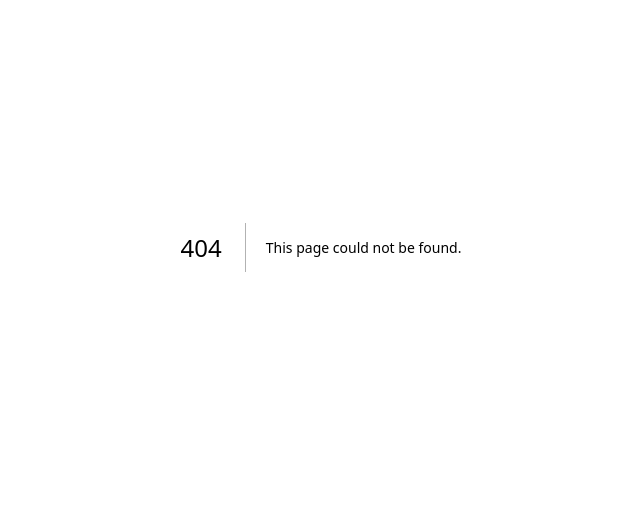
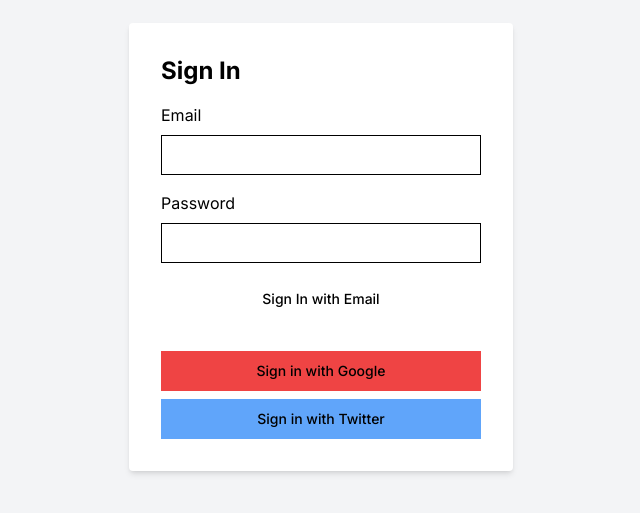
Before and after one commit to statementsapp/aic, a Next.js app: page /auth/signin in a window 1280 px wide. Before the commit this address had no page. Shown: the part 153-666 px from the top of the page, without its empty margins (319-959 px from the left). Built offline with nearby package versions, Linux system fonts and the light colour scheme.

Commit message:
email sw

```diff
--- a/app/api/auth/[...nextauth]/route.ts
+++ b/app/api/auth/[...nextauth]/route.ts
@@ -1,17 +1,28 @@
 import NextAuth from 'next-auth'
+import GoogleProvider from 'next-auth/providers/google'
+import TwitterProvider from 'next-auth/providers/twitter'
 import CredentialsProvider from 'next-auth/providers/credentials'
 
 const handler = NextAuth({
   providers: [
+    GoogleProvider({
+      clientId: process.env.GOOGLE_CLIENT_ID!,
+      clientSecret: process.env.GOOGLE_CLIENT_SECRET!,
+    }),
+    TwitterProvider({
+      clientId: process.env.TWITTER_CLIENT_ID!,
+      clientSecret: process.env.TWITTER_CLIENT_SECRET!,
+      version: "2.0", // opt-in to Twitter OAuth 2.0
+    }),
     CredentialsProvider({
+      // Keep your existing CredentialsProvider configuration
       name: 'Credentials',
       credentials: {
         email: { label: "Email", type: "email" },
         password: { label: "Password", type: "password" }
       },
       async authorize(credentials) {
-        // Add your own logic here to find the user from your database
-        // This is just a placeholder example
+        // Your existing authorization logic
         if (credentials?.email === "user@example.com" && credentials?.password === "password") {
           return { id: "1", name: "User", email: "user@example.com" }
         }
--- /dev/null
+++ b/app/api/send-email.ts
@@ -0,0 +1,40 @@
+import { NextApiRequest, NextApiResponse } from 'next'
+import { Resend } from 'resend'
+
+const resend = new Resend(process.env.RESEND_API_KEY)
+
+export default async function handler(req: NextApiRequest, res: NextApiResponse) {
+  if (req.method === 'POST') {
+    const { to, confirmationNumber, productType, price } = req.body
+
+    try {
+      const { data, error } = await resend.emails.send({
+        from: 'UseAI.th <noreply@useai.th>',
+        to: [to],
+        subject: 'Order Confirmation - UseAI.th',
+        html: `
+          <h1>Thank you for your order!</h1>
+          <p>Your order details:</p>
+          <ul>
+            <li>Confirmation Number: ${confirmationNumber}</li>
+            <li>Product Type: ${productType}</li>
+            <li>Price: ${price} THB</li>
+          </ul>
+          <p>We'll process your order shortly. If you have any questions, please contact our support team.</p>
+          <p>Best regards,<br>The UseAI.th Team</p>
+        `,
+      })
+
+      if (error) {
+        return res.status(400).json({ error: error.message })
+      }
+
+      return res.status(200).json({ data })
+    } catch (error) {
+      return res.status(500).json({ error: 'An unexpected error occurred while sending the email' })
+    }
+  } else {
+    res.setHeader('Allow', ['POST'])
+    res.status(405).end(`Method ${req.method} Not Allowed`)
+  }
+}
--- /dev/null
+++ b/app/api/send-email/route.ts
@@ -0,0 +1,25 @@
+import { NextResponse } from 'next/server'
+import { sendConfirmationEmail } from '../../services/email'
+
+export async function POST(request: Request) {
+  const body = await request.json()
+  const { to, confirmationNumber, productType, price } = body
+
+  console.log('Attempting to send email:', { to, confirmationNumber, productType, price })
+
+  const result = await sendConfirmationEmail({
+    to,
+    confirmationNumber,
+    productType,
+    price,
+  })
+
+  console.log('Email send result:', result)
+
+  if (result.error) {
+    console.error('Error sending email:', result.message)
+    return NextResponse.json({ error: result.message }, { status: 500 })
+  }
+
+  return NextResponse.json({ success: true, data: result.data })
+}
--- /dev/null
+++ b/app/auth/signin/page.tsx
@@ -0,0 +1,71 @@
+'use client'
+
+import { signIn } from 'next-auth/react'
+import { useState } from 'react'
+import { useRouter } from 'next/navigation'
+import { Button } from '../../components/ui/button'
+import { Input } from '../../components/ui/input'
+
+export default function SignIn() {
+  const [email, setEmail] = useState('')
+  const [password, setPassword] = useState('')
+  const router = useRouter()
+
+  const handleSubmit = async (e: React.FormEvent) => {
+    e.preventDefault()
+    const result = await signIn('credentials', {
+      redirect: false,
+      email,
+      password,
+    })
+    if (result?.error) {
+      // Handle error
+      console.error(result.error)
+    } else {
+      router.push('/checkout')
+    }
+  }
+
+  const handleSocialSignIn = (provider: string) => {
+    signIn(provider, { callbackUrl: '/checkout' })
+  }
+
+  return (
+    <div className="flex justify-center items-center min-h-screen bg-gray-100">
+      <div className="bg-white p-8 rounded shadow-md w-96">
+        <h1 className="text-2xl font-bold mb-4">Sign In</h1>
+        <form onSubmit={handleSubmit} className="mb-4">
+          <div className="mb-4">
+            <label htmlFor="email" className="block mb-2">Email</label>
+            <Input
+              id="email"
+              type="email"
+              value={email}
+              onChange={(e) => setEmail(e.target.value)}
+              required
+            />
+          </div>
+          <div className="mb-4">
+            <label htmlFor="password" className="block mb-2">Password</label>
+            <Input
+              id="password"
+              type="password"
+              value={password}
+              onChange={(e) => setPassword(e.target.value)}
+              required
+            />
+          </div>
+          <Button type="submit" className="w-full mb-4">Sign In with Email</Button>
+        </form>
+        <div className="flex flex-col space-y-2">
+          <Button onClick={() => handleSocialSignIn('google')} className="w-full bg-red-500 hover:bg-red-600">
+            Sign in with Google
+          </Button>
+          <Button onClick={() => handleSocialSignIn('twitter')} className="w-full bg-blue-400 hover:bg-blue-500">
+            Sign in with Twitter
+          </Button>
+        </div>
+      </div>
+    </div>
+  )
+}
--- a/app/checkout/CheckoutContent.tsx
+++ b/app/checkout/CheckoutContent.tsx
@@ -16,6 +16,7 @@
 import { abbreviateFileName } from '../utils/helpers'
 import { z } from 'zod'
 import { signIn, useSession } from 'next-auth/react'
+import { sendConfirmationEmail } from '../services/email'
 
 function ThemeSwitcher() {
   const { theme, setTheme } = useTheme()
@@ -89,8 +90,21 @@
       const result = await response.json()
 
       if (result.success) {
+        // Send confirmation email
+        const emailResponse = await fetch('/api/send-email', {
+          method: 'POST',
+          headers: { 'Content-Type': 'application/json' },
+          body: JSON.stringify({
+            to: email,
+            confirmationNumber: result.data.confirmationNumber,
+            productType,
+            price,
+          }),
+        })
+        const emailResult = await emailResponse.json()
+
         let toastMessage = `Your confirmation number is: ${result.data.confirmationNumber}.`
-        if (result.data.emailInfo.error) {
+        if (emailResult.error) {
           toastMessage += " However, there was an issue sending the confirmation email. Please contact support if you don't receive it shortly."
         } else {
           toastMessage += ' A confirmation email has been sent.'
@@ -154,7 +168,7 @@
       <header className="flex justify-between items-center py-8 relative container mx-auto px-4">
         <div className="flex items-center">
           <Sparkles className="w-8 h-8 mr-2" />
-          <span className="text-2xl font-bold tracking-tight">UseAI.th</span>
+          <span className="text-2xl font-bold tracking-tight">UseAI.in.th</span>
         </div>
         <div className="absolute left-1/4 top-0 transform -translate-x-1/2">
           <ThemeSwitcher />
@@ -248,6 +262,27 @@
                 <p className="text-sm text-green-400 mb-2">Promo code applied!</p>
               )}
               <p className="text-xs mb-4 font-light">One-time payment</p>
+              {session ? (
+                <Button
+                  onClick={handleCheckout}
+                  disabled={isLoading}
+                  className={`w-full py-2 text-sm font-light border-2 border-white flex items-center justify-center mb-2 ${getThemeClasses()}`}
+                >
+                  {isLoading ? 'Processing...' : (
+                    <>
+                      <Image
+                        src="/thaiqrpayment.png"
+                        alt="Thai QR Payment"
+                        width={20}
+                        height={20}
+                        className="mr-2"
+                      />
+                      Checkout
+                    </>
+                  )}
+                </Button>
+              ) : (
+                <>
                   <Button
                     onClick={handleCheckout}
                     disabled={isLoading}
@@ -266,7 +301,6 @@
                       </>
                     )}
                   </Button>
-              {!session && (
                   <div className="text-center mt-4">
                     <p className="text-sm mb-2">Already have an account?</p>
                     <Button
@@ -276,6 +310,7 @@
                       Sign In
                     </Button>
                   </div>
+                </>
               )}
               <div className="mt-4">
                 {guarantees.map((guarantee, index) => (
--- a/app/layout.tsx
+++ b/app/layout.tsx
@@ -1,20 +1,13 @@
+'use client'
+
 import React from 'react';
 import { Inter } from 'next/font/google';
 import './globals.css';
-import { Metadata } from 'next';
 import Providers from './providers';
 import { ThemeProvider } from './contexts/ThemeContext';
 import { SessionProvider } from 'next-auth/react';
 
 const inter = Inter({ subsets: ['latin'] });
-
-export const metadata: Metadata = {
-  title: 'UseAI.th',
-  description: 'AI at Your Fingertips',
-  icons: {
-    icon: '/favicon.ico',
-  },
-};
 
 export default function RootLayout({
   children,
--- a/app/services/email.ts
+++ b/app/services/email.ts
@@ -1,45 +1,63 @@
-import nodemailer from 'nodemailer'
-import type { EmailOptions } from '@/types/email'
+import { Resend } from 'resend'
 
-const transport = nodemailer.createTransport({
-  host: "live.smtp.mailtrap.io",
-  port: 587,
-  auth: {
-    user: "api",
-    pass: process.env.MAILTRAP_PASSWORD
-  },
-  secure: false, // Use STARTTLS
-})
+function getResendInstance() {
+  const apiKey = process.env.RESEND_API_KEY
+  if (!apiKey) {
+    console.error('RESEND_API_KEY is not set')
+    return null
+  }
+  console.log('Resend API Key found')
+  return new Resend(apiKey)
+}
 
-export async function sendConfirmationEmail(to: string, options: EmailOptions) {
-  const mailOptions = {
-    from: `"UseAI.th" <${process.env.EMAIL_FROM || 'noreply@useai.th'}>`,
-    to,
-    subject: 'Checkout Confirmation',
-    text: `Thank you for your purchase!\n\nPrompt: ${options.prompt}\nEmail: ${options.email}\nProduct Type: ${options.productType}\n${options.specialInstructions ? `Special Instructions: ${options.specialInstructions}\n` : ''}${options.fileName ? `File: ${options.fileName}\n` : ''}Your confirmation number is: ${options.confirmationNumber}`,
-    html: `
-      <h1>Thank you for your purchase!</h1>
-      <p><strong>Prompt:</strong> ${options.prompt}</p>
-      <p><strong>Email:</strong> ${options.email}</p>
-      <p><strong>Product Type:</strong> ${options.productType}</p>
-      ${options.specialInstructions ? `<p><strong>Special Instructions:</strong> ${options.specialInstructions}</p>` : ''}
-      ${options.fileName ? `<p><strong>File:</strong> ${options.fileName}</p>` : ''}
-      <p>Your confirmation number is: ${options.confirmationNumber}</p>
-    `,
+interface SendConfirmationEmailParams {
+  to: string
+  confirmationNumber: string
+  productType: 'text' | 'photo'
+  price: number
+}
+
+export async function sendConfirmationEmail({
+  to,
+  confirmationNumber,
+  productType,
+  price,
+}: SendConfirmationEmailParams) {
+  console.log('Sending confirmation email:', { to, confirmationNumber, productType, price })
+  const resend = getResendInstance()
+  if (!resend) {
+    console.error('Failed to create Resend instance')
+    return { error: true, message: 'Email service is not configured' }
   }
 
   try {
-    console.log('Attempting to send email to:', to)
-    const info = await transport.sendMail(mailOptions)
-    console.log('Confirmation email sent successfully to:', to)
-    console.log('Message ID:', info.messageId)
-    return info
+    console.log('Attempting to send email via Resend')
+    const { data, error } = await resend.emails.send({
+      from: 'UseAI.in.th <noreply@useai.in.th>',
+      to: [to],
+      subject: 'Order Confirmation - UseAI.in.th',
+      html: `
+        <h1>Thank you for your order!</h1>
+        <p>Your order details:</p>
+        <ul>
+          <li>Confirmation Number: ${confirmationNumber}</li>
+          <li>Product Type: ${productType}</li>
+          <li>Price: ${price} THB</li>
+        </ul>
+        <p>We'll process your order shortly. If you have any questions, please contact our support team.</p>
+        <p>Best regards,<br>The UseAI.in.th Team</p>
+      `,
+    })
+
+    if (error) {
+      console.error('Error from Resend:', error)
+      return { error: true, message: error.message }
+    }
+
+    console.log('Email sent successfully:', data)
+    return { error: false, data }
   } catch (error) {
-    console.error('Failed to send confirmation email:', error)
-    if (error instanceof Error) {
-      console.error('Error name:', error.name)
-      console.error('Error message:', error.message)
-    }
-    throw error
+    console.error('Unexpected error sending email:', error)
+    return { error: true, message: 'An unexpected error occurred while sending the email' }
   }
 }
--- a/next.config.js
+++ b/next.config.js
@@ -1,7 +1,9 @@
 /** @type {import('next').NextConfig} */
 const nextConfig = {
-  experimental: {
-    appDir: true,
+  env: {
+    NEXTAUTH_URL: process.env.VERCEL_URL
+      ? `https://${process.env.VERCEL_URL}`
+      : process.env.NEXTAUTH_URL
   },
 }
 
--- a/package.json
+++ b/package.json
@@ -4,6 +4,7 @@
     "build": "next build"
   },
   "dependencies": {
+    "@auth/core": "^0.34.2",
     "@hookform/resolvers": "^3.9.0",
     "@radix-ui/react-select": "^2.1.1",
     "@radix-ui/react-slot": "^1.1.0",
@@ -21,6 +22,7 @@
     "react": "^18.3.1",
     "react-dom": "^18.3.1",
     "react-hook-form": "^7.53.0",
+    "resend": "^4.0.0",
     "tailwind-merge": "^2.5.2",
     "tailwindcss-animate": "^1.0.7",
     "zod": "^3.23.8"
```
Also changed, not shown: 2 other files (tests, documents, lock files or other folders). Lines whose indentation alone changed are shown as unchanged.
